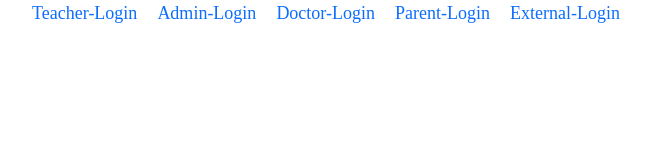
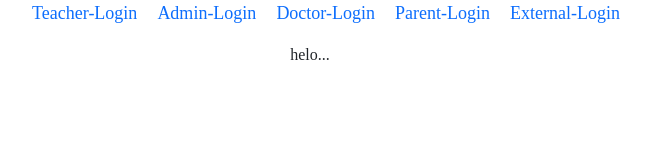
Before and after one commit to ArJuN-888/school-management, a React (Vite) app in the folder Client/: page /parentattendeceView in a window 1280 px wide. Shown: the top 160 px of the page, without its empty margins (330-981 px from the left). Built offline with nearby package versions, Linux system fonts and the light colour scheme; no server answers.

Commit message:
worked on attendence view

```diff
--- a/Client/src/App.jsx
+++ b/Client/src/App.jsx
@@ -36,6 +36,7 @@ import TeacherClassroom from "./Components/TeacherClassroom";
 import ViewTime from "./Components/ViewTime";
 import Teachers from "./Components/Teachers";
 import ParentMarklistView from "./Components/ParentMarklistView";
+import Parentattendenceviewing from "./Components/Parentattendenceviewing";
 
 function App() {
   const adminID = GetadminID();
@@ -267,6 +268,7 @@ setNotifications(mNotifications)
             <Route path="/viewtime" element={<ViewTime/>}/>
             <Route path="/Allteachers" element={<Teachers/>}/>
             <Route path="/ParentmarklistView" element={<ParentMarklistView/>}/>
+            <Route path="/parentattendeceView" element={<Parentattendenceviewing/>}/>
 
 
           </Routes>
--- a/Client/src/Components/Navbar.jsx
+++ b/Client/src/Components/Navbar.jsx
@@ -183,6 +183,7 @@ export default function Navbar() {
         <li><Link style={{textDecoration:"none"}} to="/viewtime">Timetable</Link></li>
         <li><Link style={{textDecoration:"none"}} to="/leaveletter">Leaveletter</Link></li>
         <li><Link style={{textDecoration:"none"}} to="/ParentmarklistView">Marklist</Link></li>
+        <li><Link style={{textDecoration:"none"}} to="/parentattendeceView">Attendence</Link></li>
         <li><button style={{border:"none",backgroundColor:"transparent"}} onClick={()=>{Logparentstate()}}><IoLogOutOutline style={{fontSize:"25px"}}/></button></li>
         </>}
         {eoID &&<>
--- /dev/null
+++ b/Client/src/Components/Parentattendenceviewing.jsx
@@ -0,0 +1,11 @@
+import React from 'react'
+
+const Parentattendenceviewing = () => {
+  return (
+    <div>
+      <div className='heading'> helo...</div>
+    </div>
+  )
+}
+
+export default Parentattendenceviewing
```
